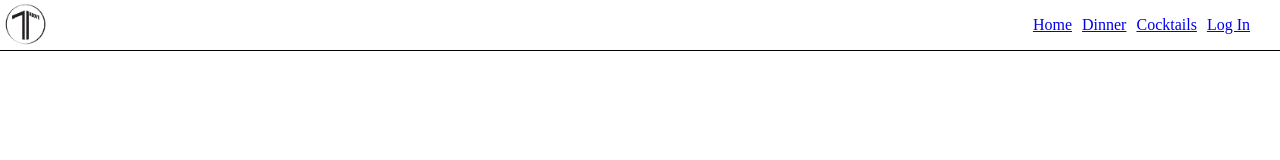
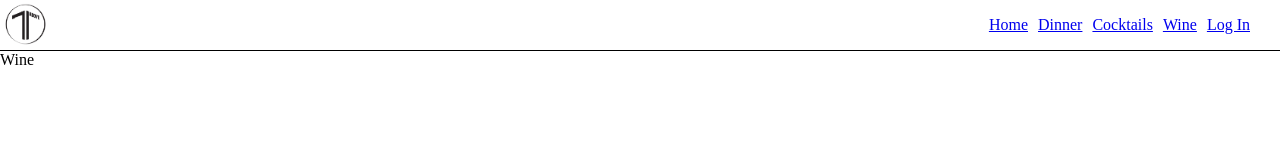
Before and after one commit to fxhanloniii/restaurant_employee_app_frontend, a React (Create React App) app: page /wine in a window 1280 px wide. Shown: the top 160 px of the page. Built offline with nearby package versions, Linux system fonts and the light colour scheme.

Commit message:
adding wine page

```diff
--- a/src/components/Header.js
+++ b/src/components/Header.js
@@ -14,6 +14,7 @@ const Header = ({ currentUser, logOut }) => {
         <Link className="navbar-link" to='/'>Home</Link>
         <Link className="navbar-link" to='/foodmenu'>Dinner</Link>
         <Link className="navbar-link" to='/cocktails'>Cocktails</Link>
+        <Link className="navbar-link" to='/wine'>Wine</Link>
         {currentUser ? null : <Link className="navbar-link" to='/login'>Log In</Link>}
         {currentUser && <button onClick={logOut}>Logout</button>}
       </div>
--- a/src/components/Main.js
+++ b/src/components/Main.js
@@ -4,8 +4,8 @@ import Home from '../pages/Home';
 import FoodMenu from '../pages/FoodMenu';
 import LoginPage from '../pages/LoginPage';
 import SignupPage from '../pages/SignupPage';
-import Cocktails
- from '../pages/Cocktails';
+import Cocktails from '../pages/Cocktails';
+import Wine from '../pages/Wine';
 const Main = ({ onLogin, onSignup, currentUser }) => {
   return (
     <Routes>
@@ -14,6 +14,7 @@ const Main = ({ onLogin, onSignup, currentUser }) => {
         <Route path='/signup' element={<SignupPage onSignup={onSignup}/>} />
         <Route path='/foodmenu' element={<FoodMenu currentUser={currentUser} />} />
         <Route path='/cocktails' element={<Cocktails currentUser={currentUser} />} />
+        <Route path='/wine' element={<Wine currentUser={currentUser} />} />
     </Routes>
   )
 }
--- /dev/null
+++ b/src/pages/Wine.js
@@ -0,0 +1,9 @@
+import React from 'react'
+
+const Wine = () => {
+  return (
+    <div>Wine</div>
+  )
+}
+
+export default Wine
```
